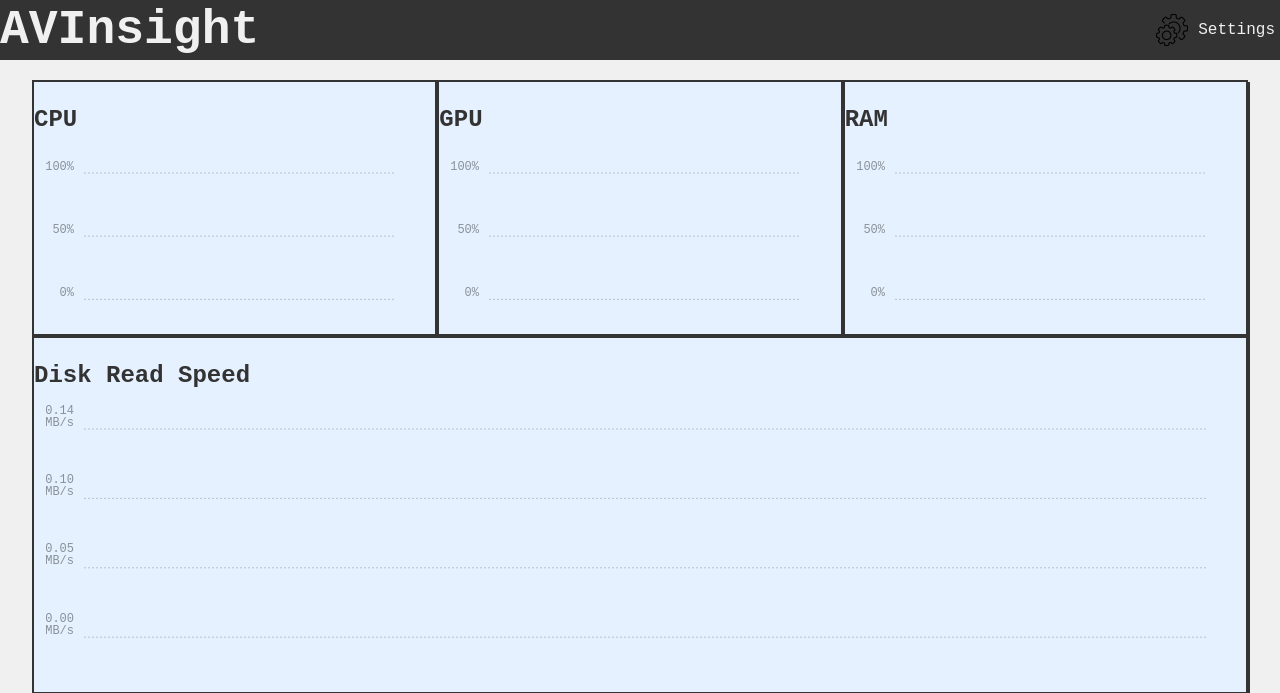
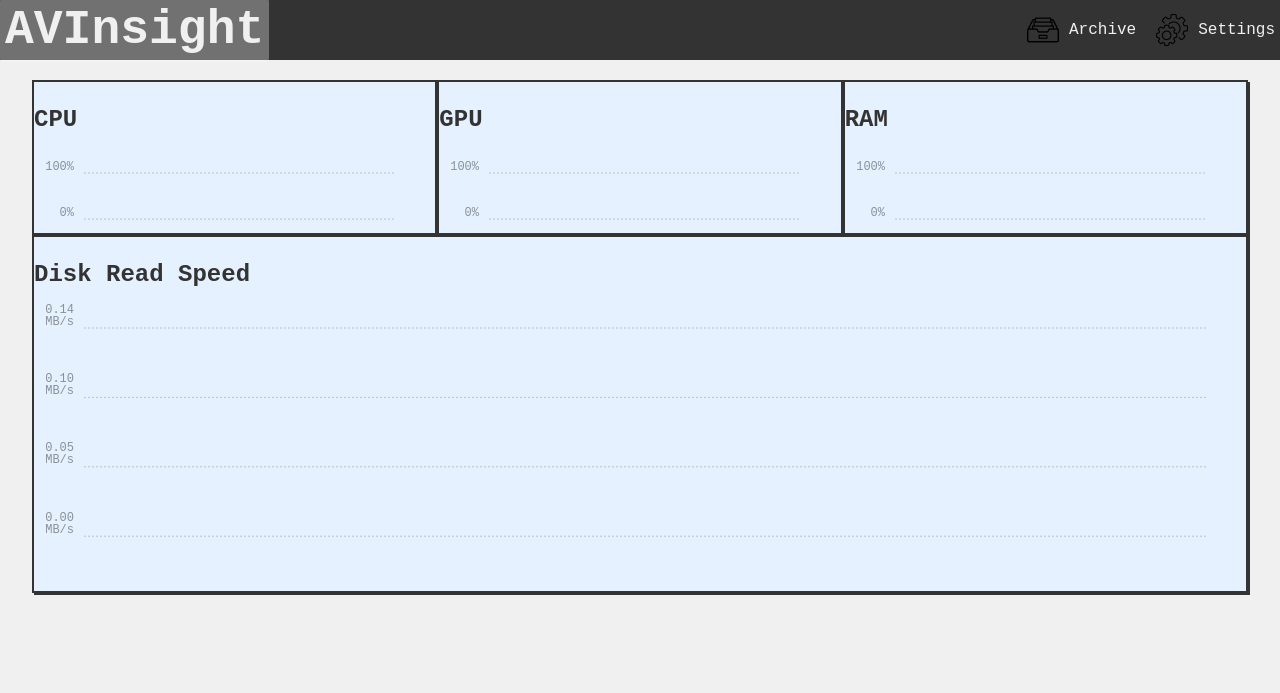
Before and after one commit to basekkelenkamp/AVInsight, a Flask app: page / in a window 1280 px wide. Shown: the top 693 px of the page. Run offline with Flask 2, Linux system fonts and the light colour scheme; some libraries are stand-ins or nearby versions.

Commit message:
Update header: title & archive button

```diff
--- a/app.py
+++ b/app.py
@@ -2,12 +2,17 @@ import os
 
 from flask import Flask, render_template
 from flask_socketio import SocketIO
-import psutil
 import time
 import threading
 from hwinfo.pci import PCIDevice
 from hwinfo.pci.lspci import LspciNNMMParser
-from util.metrics import get_cpu_usage, get_disk_io_counters, calculate_disk_read_speeds, get_gpu_usage, get_ram_usage
+from util.metrics import (
+    get_cpu_usage,
+    get_disk_io_counters,
+    calculate_disk_read_speeds,
+    get_gpu_usage,
+    get_ram_usage,
+)
 
 app = Flask(__name__)
 app.config["SECRET_KEY"] = "secretkey"
@@ -28,7 +33,9 @@ def get_metrics():
         curr_time = time.time()
         curr_disk_io = get_disk_io_counters()
         time_diff = curr_time - prev_time
-        disk_read_speeds = calculate_disk_read_speeds(prev_disk_io, curr_disk_io, time_diff)
+        disk_read_speeds = calculate_disk_read_speeds(
+            prev_disk_io, curr_disk_io, time_diff
+        )
 
         prev_time = curr_time
         prev_disk_io = curr_disk_io
@@ -36,7 +43,9 @@ def get_metrics():
         socket_io.emit("cpu-usage-chart", {"data": [cpu_percent]}, namespace="/metrics")
         socket_io.emit("gpu-usage-chart", {"data": [gpu_percent]}, namespace="/metrics")
         socket_io.emit("ram-usage-chart", {"data": [ram_percent]}, namespace="/metrics")
-        socket_io.emit("disk-read-speed-chart", {"data": disk_read_speeds}, namespace="/metrics")
+        socket_io.emit(
+            "disk-read-speed-chart", {"data": disk_read_speeds}, namespace="/metrics"
+        )
 
         time.sleep(0.1)
 
@@ -48,6 +57,11 @@ def index():
 
 @app.route("/settings")
 def settings():
+    return render_template("settings.html")
+
+
+@app.route("/archive")
+def archive():
     return render_template("settings.html")
 
 
--- a/static/css/main.css
+++ b/static/css/main.css
@@ -90,7 +90,20 @@ header {
     margin: 0;
 }
 
-.icon-container {
+.title a {
+    color: #f0f0f0;
+    text-decoration: none;
+    padding: 5px;
+    border-radius: 4px;
+    transition: background-color 0.3s;
+}
+
+.title a:hover {
+    background-color: rgba(255, 255, 255, 0.3);
+    cursor: pointer;
+}
+
+.button-container {
     display: flex;
     align-items: center;
 }
@@ -102,6 +115,7 @@ header {
     color: #f0f0f0;
     transition: background-color 0.3s;
     padding: 5px;
+    margin-left: 10px;
     border-radius: 4px;
 }
 
@@ -110,12 +124,12 @@ header {
     cursor: pointer;
 }
 
-.settings-icon {
+.icon {
     width: 32px;
     height: 32px;
 }
 
-.settings-text {
+.button-text {
     margin-left: 10px;
 }
 
--- a/templates/index.html
+++ b/templates/index.html
@@ -5,17 +5,17 @@
     <div class="charts-row">
         <div class="chart-container chart-container-left">
             <h3>CPU</h3>
-            <div id="cpu-usage-chart" class="ct-chart ct-octave"></div>
+            <div id="cpu-usage-chart" class="ct-chart ct-double-octave"></div>
         </div>
 
         <div class="chart-container chart-container-middle">
             <h3>GPU</h3>
-            <div id="gpu-usage-chart" class="ct-chart ct-octave"></div>
+            <div id="gpu-usage-chart" class="ct-chart ct-double-octave"></div>
         </div>
 
         <div class="chart-container chart-container-right">
             <h3>RAM</h3>
-            <div id="ram-usage-chart" class="ct-chart ct-octave"></div>
+            <div id="ram-usage-chart" class="ct-chart ct-double-octave"></div>
         </div>
     </div>
     <div class="charts-row">
--- a/templates/layout.html
+++ b/templates/layout.html
@@ -11,11 +11,15 @@
 </head>
 <body>
     <header>
-        <h1 class="title">AVInsight</h1>
-        <div class="icon-container">
+        <h1 class="title"><a href="{{ url_for('index') }}">AVInsight</a></h1>
+        <div class="button-container">
+            <a class="header-link" href="{{ url_for('archive') }}">
+                <img src="{{ url_for('static', filename='imgs/archive.png') }}" alt="archive" class="icon">
+                <span class="button-text">Archive</span>
+            </a>
             <a class="header-link" href="{{ url_for('settings') }}">
-                <img src="{{ url_for('static', filename='imgs/settings.png') }}" alt="settings" class="settings-icon">
-                <span class="settings-text">Settings</span>
+                <img src="{{ url_for('static', filename='imgs/settings.png') }}" alt="settings" class="icon">
+                <span class="button-text">Settings</span>
             </a>
         </div>
     </header>
```
Also changed, not shown: util/metrics.py (+8 -1 lines), static/imgs/archive.png (added).
